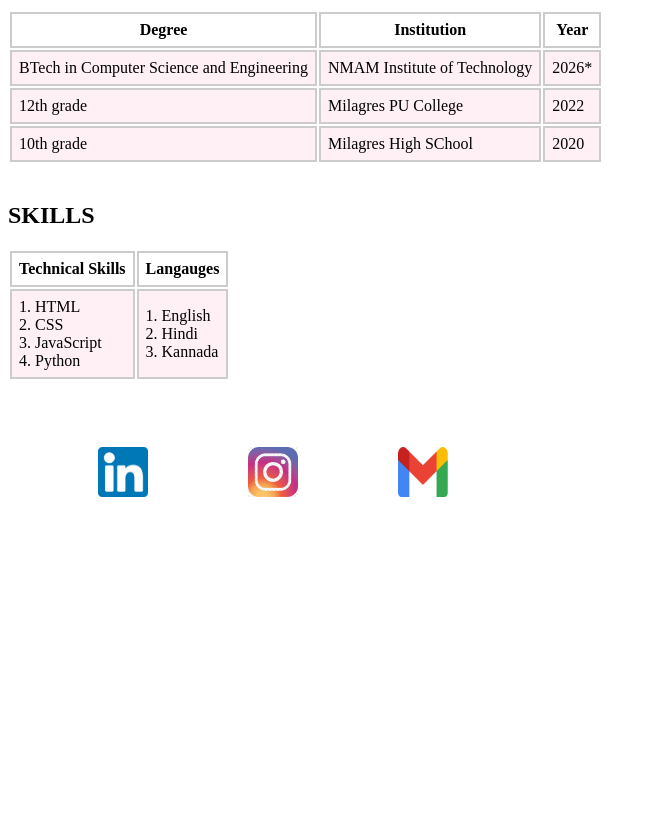
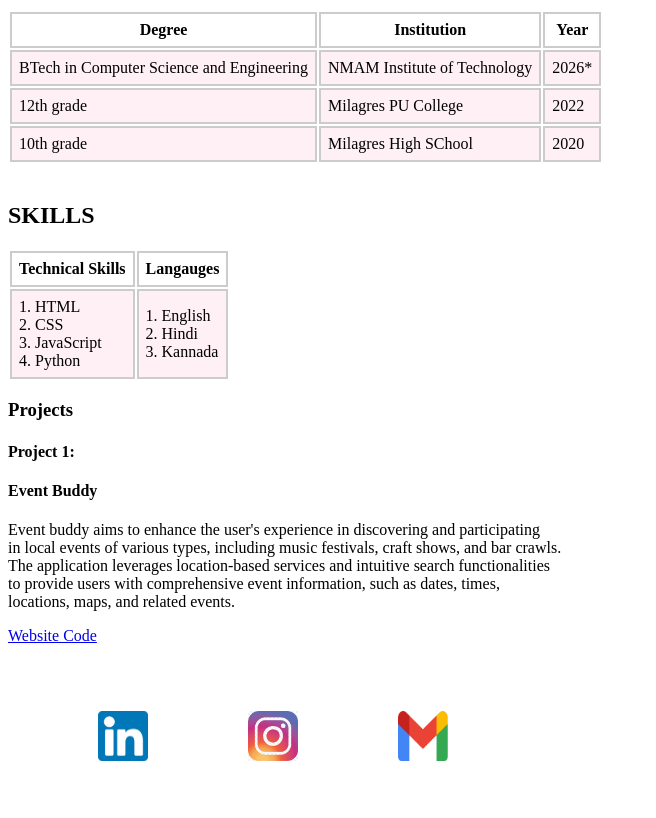
Before and after one commit to mahdaouf/portfolio.github.io, a plain HTML site: page index.html in a window 1280 px wide. Shown: the part 408-1226 px from the top of the page, without its empty margins (0-656 px from the left). Before the commit the page ends 975 px from the top, so only its background shows below. Drawn offline with Linux system fonts and the light colour scheme.

Commit message:
Update index.html

```diff
--- a/index.html
+++ b/index.html
@@ -58,6 +58,19 @@
             </td>
         </tr>
     </table>
+	      <div class="projects">
+<h3>Projects</h3>
+<div class="project-item">
+<h4>Project 1:</h4>
+<h4>Event Buddy</h4>
+<p>Event buddy aims to enhance the user's experience in discovering and participating<br />
+    in local events of various types, including music festivals, craft shows, and bar crawls.<br />
+    The application leverages location-based services and intuitive search functionalities<br />
+    to provide users with comprehensive event information, such as dates, times,<br />
+    locations, maps, and related events.</p>
+    <a href="https://github.com/mahdaouf/College-event-website">Website Code</a>
+</div>
+	      </div>
 
       <div class="socials">
       	<ul>
```
